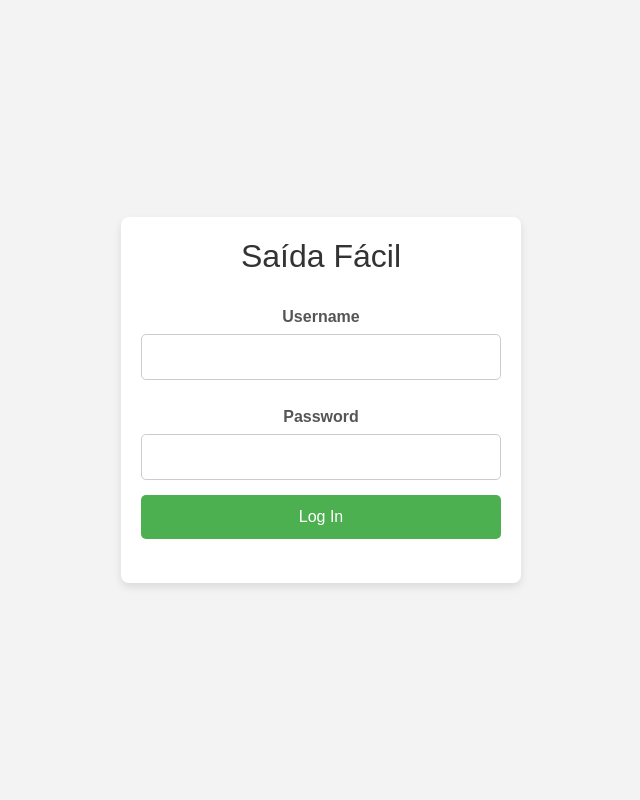
After one commit to marcos01714/TCC, a PHP site: page /login.php in a window 1280 px wide. The commit adds this page. Shown: the whole page, without its empty margins (319-959 px from the left). Run offline with PHP 8.4, Linux system fonts and the light colour scheme.

Commit message:
Atualização 24/02/25

```diff
--- /dev/null
+++ b/login.css
@@ -0,0 +1,80 @@
+* {
+    box-sizing: border-box;
+    margin: 0;
+    padding: 0;
+    font-family: Arial, sans-serif;
+}
+
+body {
+    display: flex;
+    justify-content: center;
+    align-items: center;
+    height: 100vh;
+    background-color: #f3f3f3;
+}
+
+.login-container {
+    width: 100%;
+    max-width: 400px;
+    padding: 20px;
+    background-color: #fff;
+    border-radius: 8px;
+    box-shadow: 0 4px 8px rgba(0, 0, 0, 0.1);
+    text-align: center;
+}
+
+h2 {
+    margin-bottom: 20px;
+    color: #333;
+}
+
+form {
+    display: flex;
+    flex-direction: column;
+}
+
+label {
+    margin: 10px 0 5px;
+    font-weight: bold;
+    color: #555;
+}
+
+input[type="text"],
+input[type="password"] {
+    padding: 10px;
+    margin-bottom: 15px;
+    border: 1px solid #ccc;
+    border-radius: 5px;
+    font-size: 16px;
+}
+
+button {
+    padding: 10px;
+    background-color: #4CAF50;
+    color: white;
+    border: none;
+    border-radius: 5px;
+    font-size: 16px;
+    cursor: pointer;
+    transition: background-color 0.3s ease;
+}
+
+button:hover {
+    background-color: #45a049;
+}
+
+/* Estilo Responsivo */
+@media (max-width: 600px) {
+    .login-container {
+        padding: 15px;
+    }
+
+    input[type="text"],
+    input[type="password"] {
+        font-size: 14px;
+    }
+
+    button {
+        font-size: 14px;
+    }
+}
--- /dev/null
+++ b/login.php
@@ -0,0 +1,36 @@
+<?php session_start(); ?>
+<!DOCTYPE html>
+<html lang="pt-BR">
+<head>
+    <meta charset="UTF-8">
+    <meta name="viewport" content="width=device-width, initial-scale=1.0">
+    <title>Login</title>
+    <link rel="stylesheet" href="bootstrap.min.css">
+    <link rel="stylesheet" href="login.css">
+
+</head>
+<body>
+    <div class="login-container">
+        <h2>Saída Fácil</h2>
+        <form action="autenticar.php" method="POST">
+            <label for="username">Username</label>
+            <input type="text" id="username" name="username" required>
+
+            <label for="password">Password</label>
+            <input type="password" id="password" name="password" required>
+
+            <button type="submit">Log In</button>
+            <br>
+            <?php
+                if(isset($_GET["erro"]) && !empty($_GET["erro"]))
+                {
+                    echo "<div class='alert alert-danger'>";
+                    echo $_GET["erro"];
+                    echo "</div>";
+                }
+
+            ?>
+        </form>
+    </div>
+</body>
+</html>
--- /dev/null
+++ b/logoff.php
@@ -0,0 +1,5 @@
+<?php session_start();
+$_SESSION["Logado"] = false;
+session_destroy();
+header("Location: login.php?erro=Você saiu do sistema");
+?>
```
Also changed, not shown: DB Saída Fácil.sql (+11 -0 lines), aluno.php (+11 -1 lines), autenticar.php (added, +28 -0 lines), cabecalho.php (+7 -0 lines), editarAluno.php (+14 -6 lines), excluirAluno.php (deleted, +0 -30 lines).
